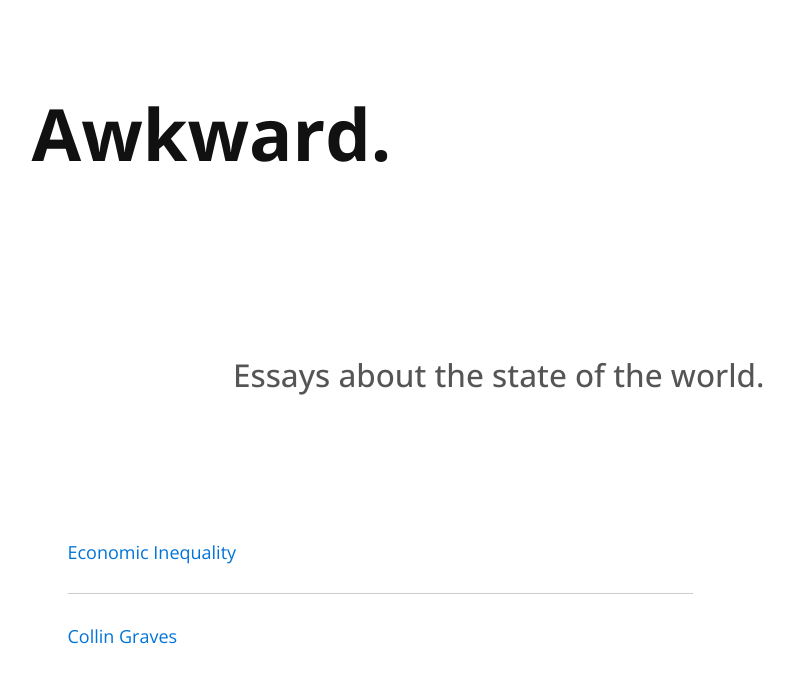
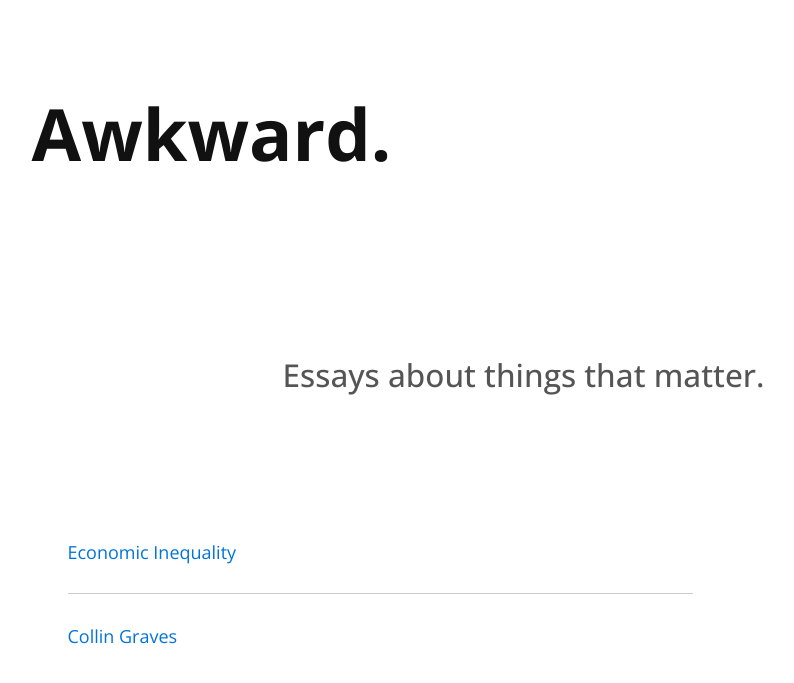
Before and after one commit to CollinGraves/CollinGraves.github.io, a Jekyll site: the page built from index.md, in a window 1280 px wide. Shown: the top 683 px of the page, without its empty margins (260-1054 px from the left). Built offline with Jekyll 4.4.1, drawn with Linux system fonts in a browser that asks for light colours.

Commit message:
change page formatting for win

```diff
--- a/_config.yml
+++ b/_config.yml
@@ -1,7 +1,7 @@
 # Site settings
 title: Awkward.
 tag_text: Awkward.
-description: Essays that matter, for people who give a damn.
+description: Essays about things that matter.
 url: "http://127.0.0.1:4000"
 
 # Build settings
--- a/_layouts/page.html
+++ b/_layouts/page.html
@@ -12,7 +12,7 @@
 
   <article>
    <div class="container">
-    <h3>{{ page.title }}</h3>
+    <h3><a href="/">{{ site.tag_text }}</a></h3>
 
     {{ content }}
      </div>
--- a/index.md
+++ b/index.md
@@ -2,7 +2,7 @@
 layout: default
 ---
 
-## Essays about the state of the world.
+## Essays about things that matter.
 
 [Economic Inequality]({% post_url 2016-01-26-economic-inequality %})
 <hr>
```
Also changed, not shown: _posts/2016-01-26-economic-inequality.md (+4 -1 lines).
